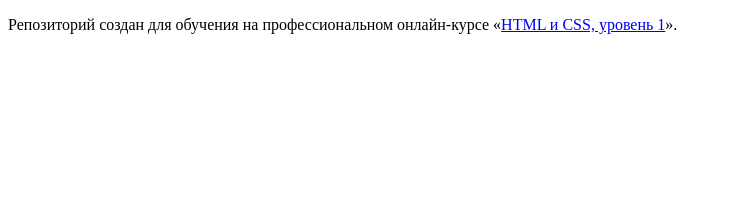
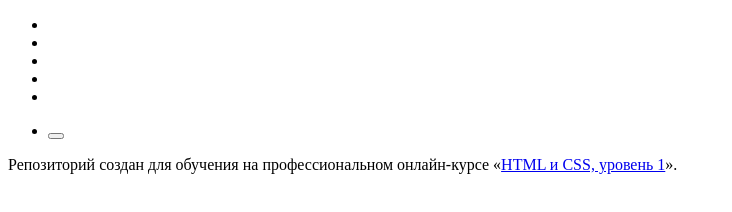
Before and after one commit to firinn-s/1168627-barbershop-26, a plain HTML site: page index.html in a window 1280 px wide. Shown: the whole page, without its empty margins (0-732 px from the left). Drawn offline with Linux system fonts and the light colour scheme.

Commit message:
adding navigation

```diff
--- a/index.html
+++ b/index.html
@@ -2,9 +2,23 @@
 <html lang="ru">
   <head>
     <meta charset="utf-8">
-    <title>HTML Academy: Барбершоп</title>
+    <title>Барбершоп «Бородинский»</title>
   </head>
   <body>
+    <nav>
+      <ul>
+        <li><a href="info.html"></a></li>
+        <li><a href="news.html"></a></li>
+        <li><a href="price.html"></a></li>
+        <li><a href="catalog.html"></a></li>
+        <li><a href="contacts.html"></a></li>
+      </ul>
+      <ul>
+        <li>
+          <button type="button"></button>
+        </li>
+      </ul>
+    </nav>
 
     <p>Репозиторий создан для обучения на профессиональном онлайн‑курсе «<a href="https://htmlacademy.ru/intensive/htmlcss">HTML и CSS, уровень 1</a>».</p>
 
```
Also changed, not shown: catalog.html (added, +12 -0 lines).
